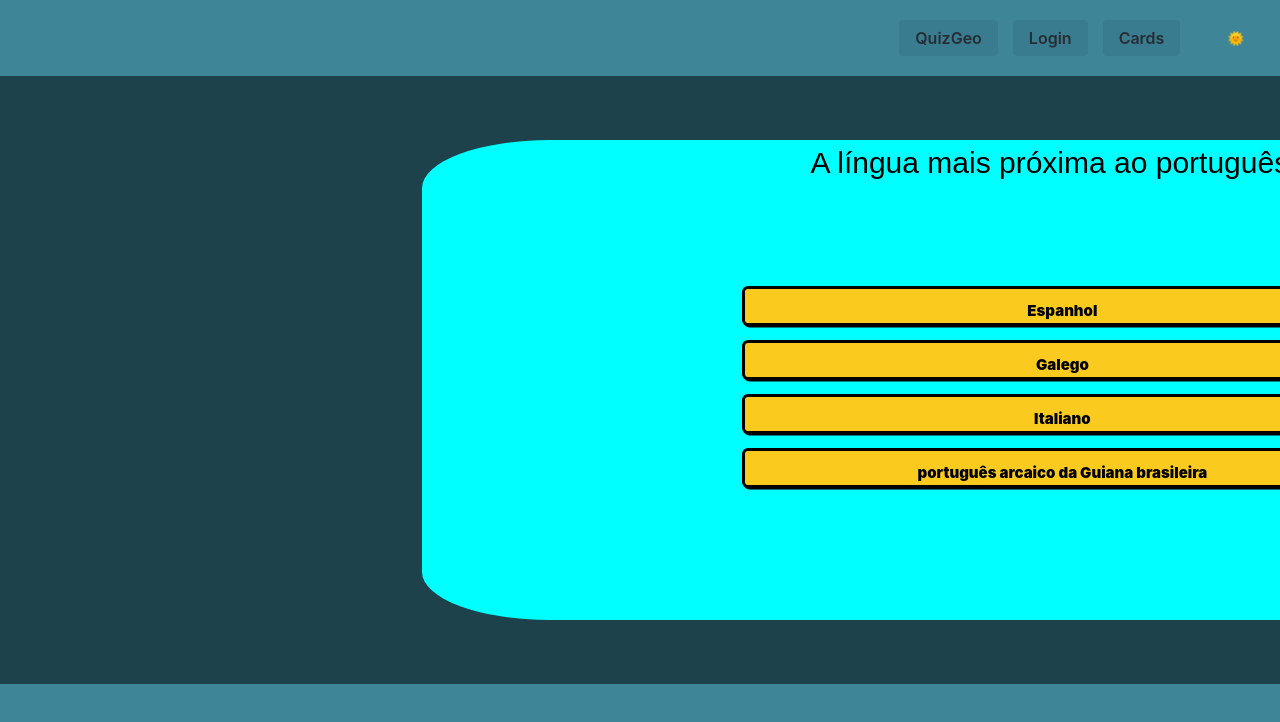
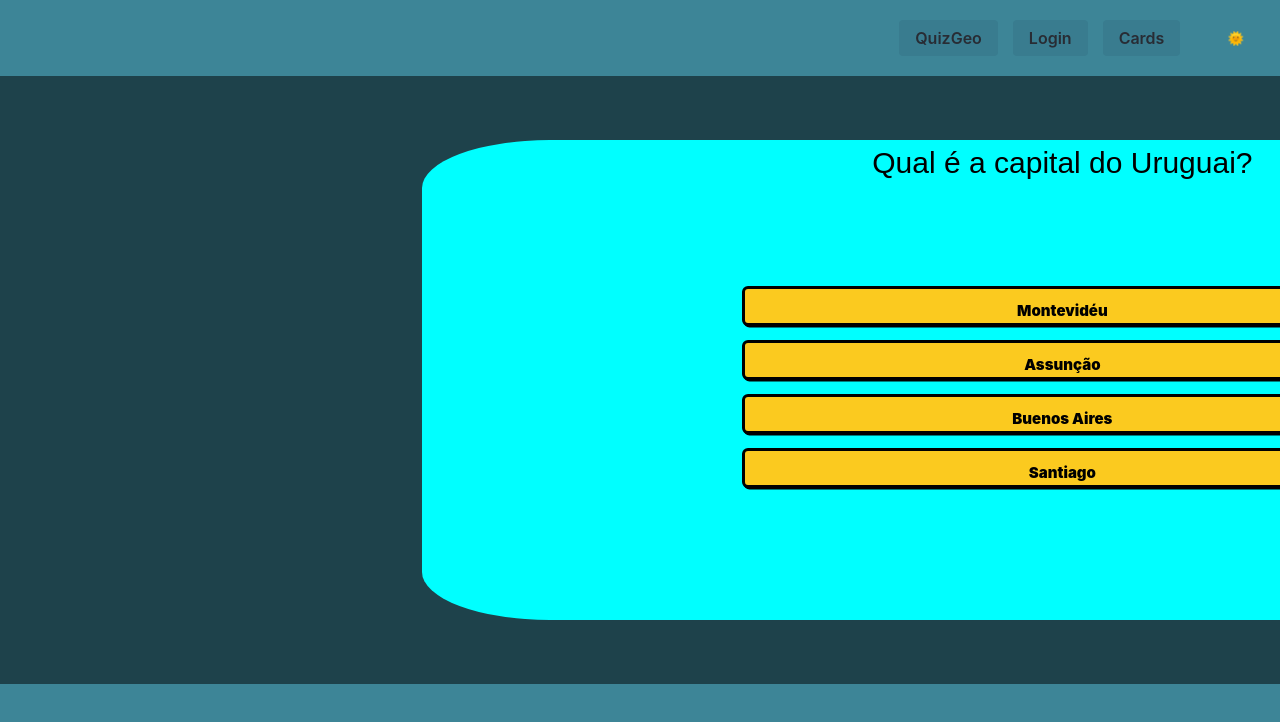
Before and after one commit to Thiago-metzlll/loginpage, a React (Create React App) app: page / in a window 1280 px wide. Shown: the top 722 px of the page. Built offline with nearby package versions, Linux system fonts and the light colour scheme.

Commit message:
Update QuestionsArray.js

```diff
--- a/src/pages/gqzpage/components/QuestionsArray.js
+++ b/src/pages/gqzpage/components/QuestionsArray.js
@@ -1,10 +1,5 @@
 
-const quizData = [
-  {
-    pergunta: "A língua mais próxima ao português é",
-    respostas: ["Espanhol", "Galego", "Italiano", "português arcaico da Guiana brasileira"],
-    correta: 1,
-  },
+    const quizData = [
   {
     pergunta: "Qual é a capital do Uruguai?",
     respostas: ["Montevidéu", "Assunção", "Buenos Aires", "Santiago"],
```
